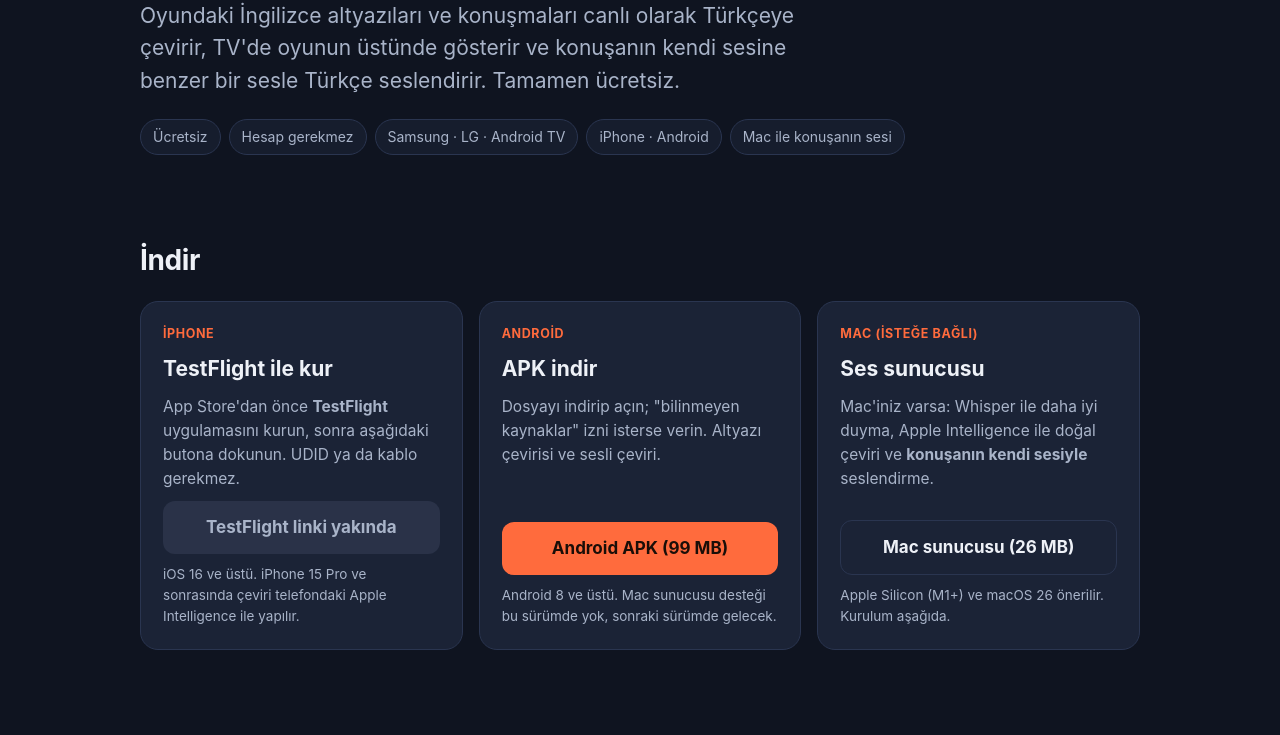
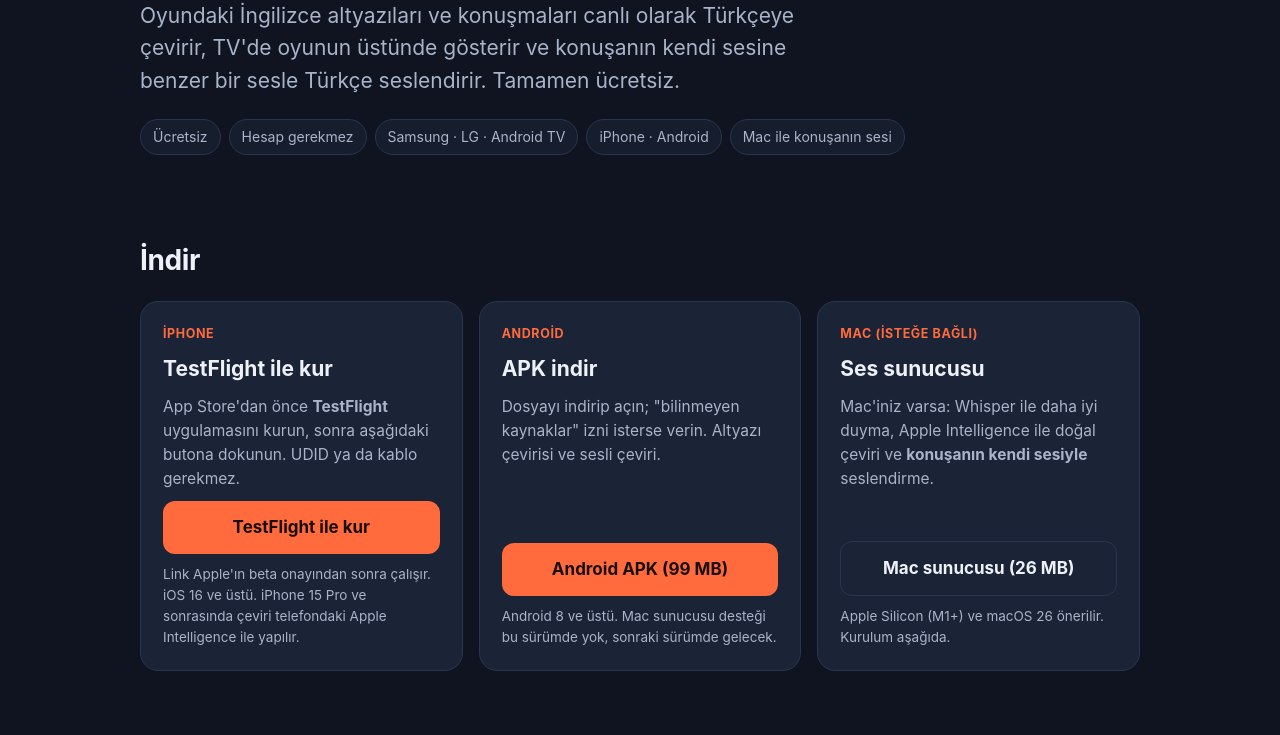
Before and after one commit to mkaanarin/OyunCeviriMKA-indir, a plain HTML site: page index.html in a window 1280 px wide. Shown: the part 253-988 px from the top of the page. Drawn offline with Linux system fonts and the light colour scheme.

Commit message:
TestFlight linki eklendi
Co-Authored-By: Claude Opus 5.5 <noreply@anthropic.com>

```diff
--- a/index.html
+++ b/index.html
@@ -81,8 +81,8 @@
         <span class="tag">iPhone</span>
         <h3>TestFlight ile kur</h3>
         <p>App Store'dan önce <b>TestFlight</b> uygulamasını kurun, sonra aşağıdaki butona dokunun. UDID ya da kablo gerekmez.</p>
-        <a class="btn disabled" id="testflight" href="#">TestFlight linki yakında</a>
-        <span class="note">iOS 16 ve üstü. iPhone 15 Pro ve sonrasında çeviri telefondaki Apple Intelligence ile yapılır.</span>
+        <a class="btn" id="testflight" href="https://testflight.apple.com/join/jxKnSnHQ">TestFlight ile kur</a>
+        <span class="note">Link Apple'ın beta onayından sonra çalışır. iOS 16 ve üstü. iPhone 15 Pro ve sonrasında çeviri telefondaki Apple Intelligence ile yapılır.</span>
       </div>
       <div class="card">
         <span class="tag">Android</span>
```
Also changed, not shown: 1 other file.
